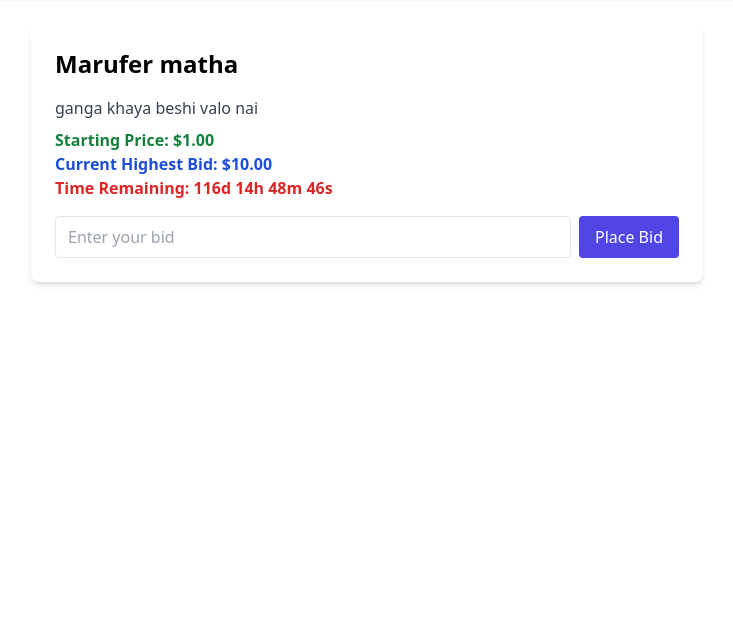
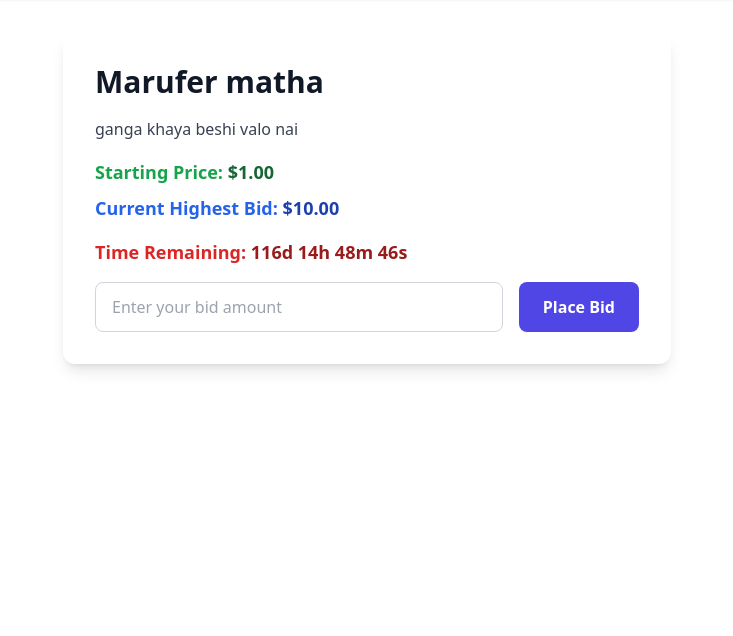
Before and after one commit to Sadman-Ishtiak/techmind-hackathon-project, a PHP site: page /techmind/auction_details.php?id=11 in a window 1280 px wide. Shown: the part 72-708 px from the top of the page, without its empty margins (273-1006 px from the left). Run offline with PHP 8.4, Linux system fonts and the light colour scheme; a user stored in the database is signed in; data comes from the database, SQL or seed files in the repository; some libraries are stand-ins or nearby versions.

Commit message:
Update auction_details design

```diff
--- a/auction_details.php
+++ b/auction_details.php
@@ -52,38 +52,41 @@ $title = $auction['product_name'] . " - JKKNIU Marketplace";
 ob_start();
 ?>
 
-<div class="max-w-2xl mx-auto bg-white shadow-md rounded-lg p-6 mt-6">
-    <h2 class="text-2xl font-bold mb-4"><?= htmlspecialchars($auction['product_name']) ?></h2>
+<div class="max-w-2xl mx-auto py-8 px-4 sm:px-6 lg:px-8">
+    <div class="bg-white shadow-lg rounded-xl p-6 sm:p-8">
+        <h2 class="text-3xl font-extrabold text-gray-900 mb-4"><?= htmlspecialchars($auction['product_name']) ?></h2>
 
-    <p class="mb-2 text-gray-700"><?= nl2br(htmlspecialchars($auction['description'])) ?></p>
+        <p class="mb-4 text-gray-700 leading-relaxed"><?= nl2br(htmlspecialchars($auction['description'])) ?></p>
 
-    <p class="text-green-700 font-bold">
-        Starting Price: $<?= number_format($auction['minimum_price'], 2) ?>
+        <p class="mb-2 text-green-600 font-semibold text-lg">
+            Starting Price: <span class="text-green-800">$<?= number_format($auction['minimum_price'], 2) ?></span>
         </p>
-    <p class="text-blue-700 font-bold">
-        Current Highest Bid: $<?= number_format($highest_bid > 0 ? $highest_bid : $auction['minimum_price'], 2) ?>
+        <p class="mb-4 text-blue-600 font-semibold text-lg">
+            Current Highest Bid: <span class="text-blue-800">$<?= number_format($highest_bid > 0 ? $highest_bid : $auction['minimum_price'], 2) ?></span>
         </p>
 
         <!-- Countdown Timer -->
-    <p class="text-red-600 font-bold mb-4">
-        Time Remaining: <span id="countdown"></span>
+        <p class="text-red-600 font-bold mb-4 text-lg">
+            Time Remaining: <span id="countdown" class="text-red-800 font-extrabold"></span>
         </p>
 
         <?php if (!empty($message)): ?>
-        <div class="mb-4 p-2 bg-yellow-100 border border-yellow-400 text-yellow-800 rounded">
+            <div class="mb-4 p-4 rounded-lg
+                <?= strpos($message, '✅') !== false ? 'bg-green-100 text-green-800 border-green-400' : 'bg-red-100 text-red-800 border-red-400' ?> border-l-4">
                 <?= htmlspecialchars($message) ?>
             </div>
         <?php endif; ?>
 
-    <form method="POST" class="mt-4 flex gap-2">
+        <form method="POST" class="mt-4 flex flex-col sm:flex-row gap-4">
             <input type="number" name="bid_amount" step="0.01" min="0"
-               placeholder="Enter your bid"
-               class="border rounded px-3 py-2 flex-1" required>
+                   placeholder="Enter your bid amount"
+                   class="border border-gray-300 rounded-lg px-4 py-3 flex-1 focus:ring-2 focus:ring-indigo-500 focus:border-transparent transition-colors duration-200" required>
             <button type="submit"
-                class="bg-indigo-600 text-white px-4 py-2 rounded hover:bg-indigo-700">
+                    class="bg-indigo-600 text-white px-6 py-3 rounded-lg font-semibold transition-transform hover:scale-105 hover:bg-indigo-700">
                 Place Bid
             </button>
         </form>
+    </div>
 </div>
 
 <!-- Countdown Script -->
@@ -97,7 +100,10 @@ ob_start();
 
         if (distance <= 0) {
             countdownElem.innerHTML = "Auction Ended";
-            document.querySelector("form").style.display = "none"; // disable bidding
+            const form = document.querySelector("form");
+            if (form) {
+                form.style.display = "none";
+            }
             return;
         }
 
@@ -116,3 +122,4 @@ ob_start();
 <?php
 $content = ob_get_clean();
 include './lib/layout.php';
+?>
```
Lines whose indentation alone changed are shown as unchanged.
